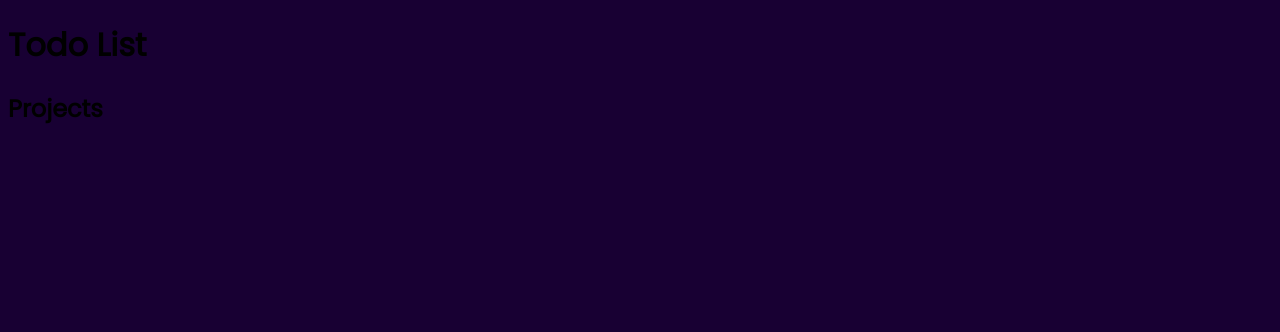
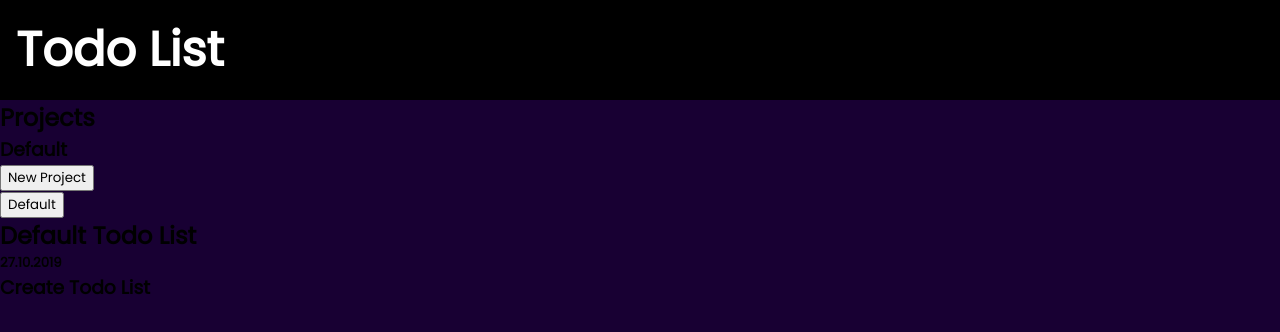
Before and after one commit to igorashs/todo-list, a plain HTML site: page index.html in a window 1280 px wide. Drawn offline with Linux system fonts and the light colour scheme.

Commit message:
add header style

```diff
--- a/index.html
+++ b/index.html
@@ -13,12 +13,34 @@
   </head>
   <body>
     <div class="container">
+      <!-- header -->
       <header class="header">
         <h1 class="logo">Todo List</h1>
       </header>
-      <section class="menu">
+      <!-- header -->
+      <!-- projects menu -->
+      <section class="projects-menu">
         <h2 class="title">Projects</h2>
+        <h3 class="current-project">Default</h3>
+        <button class="button" id="new-prj-btn">New Project</button>
+        <div class="project-list">
+          <button class="button project" data-id="0">Default</button>
+        </div>
       </section>
+      <!-- projects menu -->
+
+      <!-- main -->
+      <main class="main">
+        <h2 class="title"><span class="opened-prj">Default</span> Todo List</h2>
+        <div class="todo-list">
+          <div class="todo-item" data-id="0">
+            <h5 class="date">27.10.2019</h5>
+            <h3 class="title">Create Todo List</h3>
+            <!-- make a menu option -->
+          </div>
+        </div>
+      </main>
+      <!-- main -->
     </div>
 
     <script src="main.js"></script>
--- a/styles/global-style.css
+++ b/styles/global-style.css
@@ -1,7 +1,32 @@
+/* global */
 * {
   font-family: 'Poppins', sans-serif;
+  margin: 0;
+  box-sizing: border-box;
 }
 
 body {
   background-color: rgb(24, 0, 51);
+  height: 100vh;
 }
+/* global */
+
+/* container */
+.container {
+  height: 100%;
+}
+/* container */
+
+/* header */
+.header {
+  height: 100px;
+  display: flex;
+  align-items: center;
+  background-color: #000;
+}
+.header h1 {
+  font-size: 3rem;
+  color: #fff;
+  padding-left: 1rem;
+}
+/* header */
```
